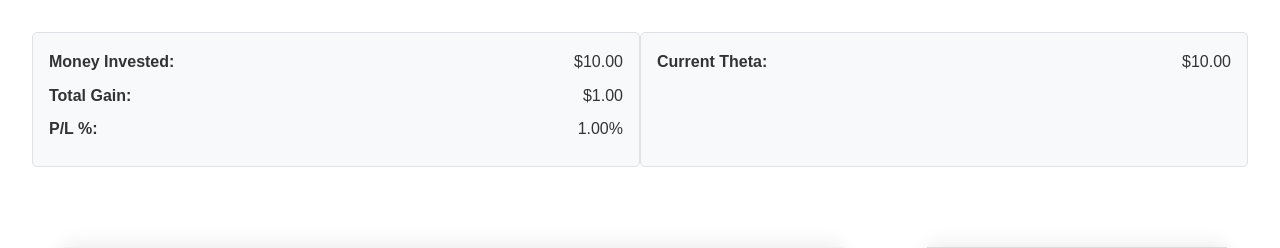
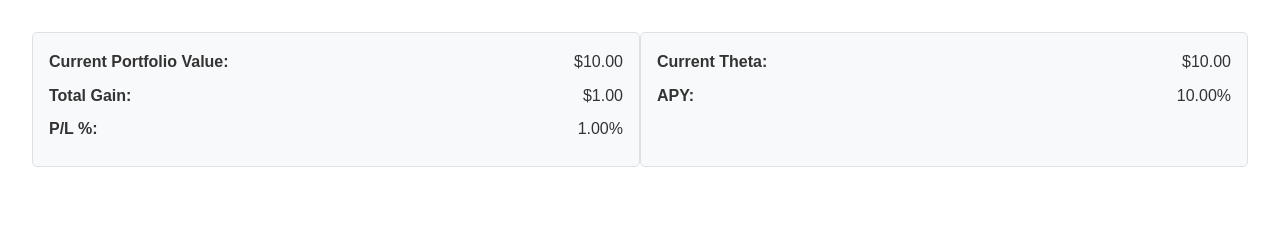
Before and after one commit to Matanatr96/thetagang_site, a Django app: template investments/templates/index.html in a window 1280 px wide. Shown: the part 83-331 px from the top of the page. Run offline with Django 5.2, Linux system fonts and the light colour scheme; data comes from the database, SQL or seed files in the repository; both versions use the stored data as it was after the commit; tables that the repository leaves empty hold one stand-in row (values such as "Sample post"); the template is opened without the code that fills it: values that come from a table or form of the project are taken from there, most other values are stand-ins (such as "Sample title", 1, 10 or a date in 2020).

Commit message:
updates to portfolio tracker and fixed a quick total value bug

```diff
--- a/investments/helpers.py
+++ b/investments/helpers.py
@@ -105,6 +105,7 @@
     current_portfolio_value = sum(cash.num_open for cash in all_cash)
 
     gains_by_ticker, current_theta = get_gains_by_ticker(live_option_prices)
+    # TODO add cash from transactions that wasn't from a deposit?
     total_gain = sum(gains_by_ticker.values())
     current_portfolio_value += total_gain
 
@@ -117,6 +118,7 @@
             'total_gain': total_gain,
             'pl_percentage': pl_percentage,
             'current_theta': current_theta * 100,
+            'APY': ((current_theta * 100 * 365) / current_portfolio_value) * 100 # % gains if I get this theta daily for the rest of the year
         },
         'gains_by_ticker': gains_by_ticker
     }
--- a/investments/models.py
+++ b/investments/models.py
@@ -128,3 +128,6 @@
              return oldest_record.value, oldest_record.date
 
         return None, None
+
+    def __str__(self):
+        return f"{self.date}: {self.value}"
--- a/investments/templates/index.html
+++ b/investments/templates/index.html
@@ -152,7 +152,7 @@
         <div class="stats-container">
             <div class="stats-box">
                 <div class="stat">
-                    <span class="stat-label">Money Invested:</span>
+                    <span class="stat-label">Current Portfolio Value:</span>
                     <span class="stat-value">${{ stats.curr_portfolio_value|floatformat:2 }}</span>
                 </div>
                 <div class="stat">
@@ -168,6 +168,10 @@
                 <div class="stat">
                     <span class="stat-label">Current Theta:</span>
                     <span class="stat-value">${{ stats.current_theta|floatformat:2 }}</span>
+                </div>
+                <div class="stat"></div>
+                    <span class="stat-label">APY:</span>
+                    <span class="stat-value">{{ stats.APY|floatformat:2 }}%</span>
                 </div>
             </div>
       </div>
```
Also changed, not shown: README.md, db.sqlite3.
